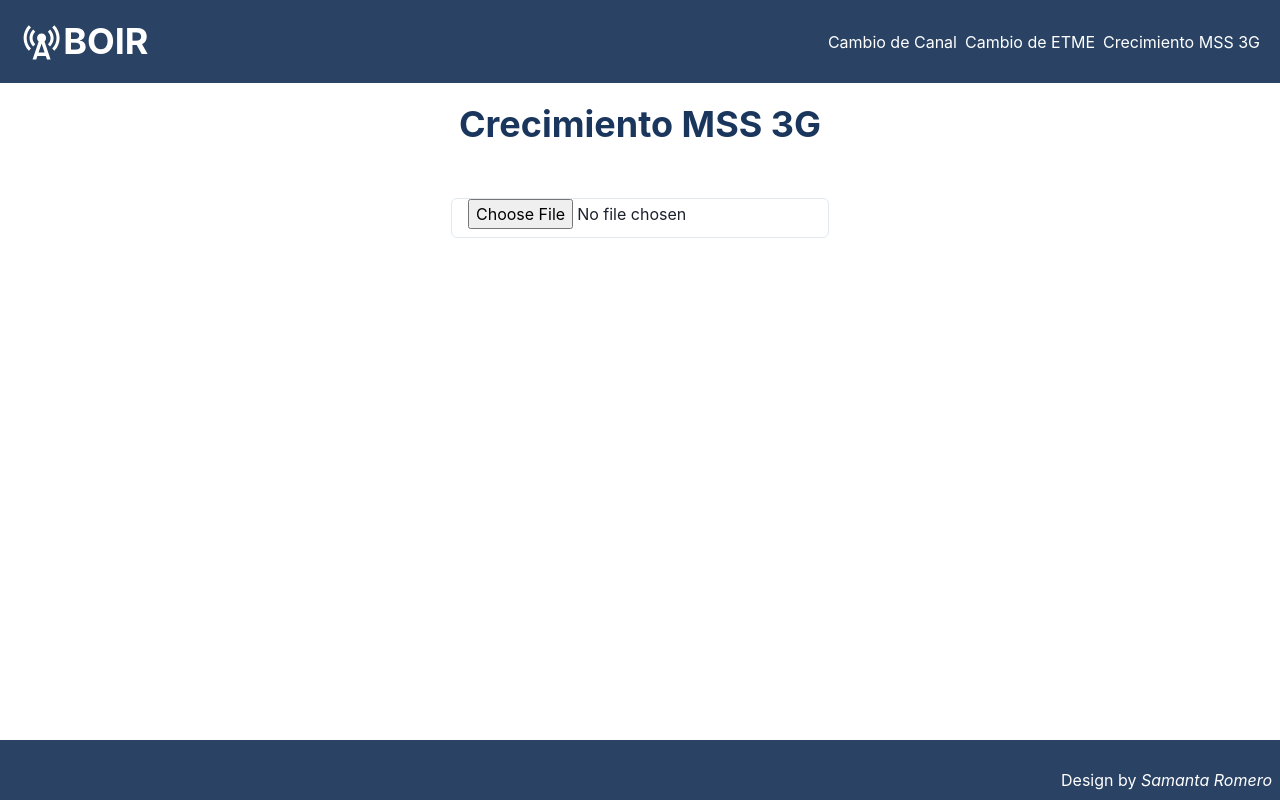
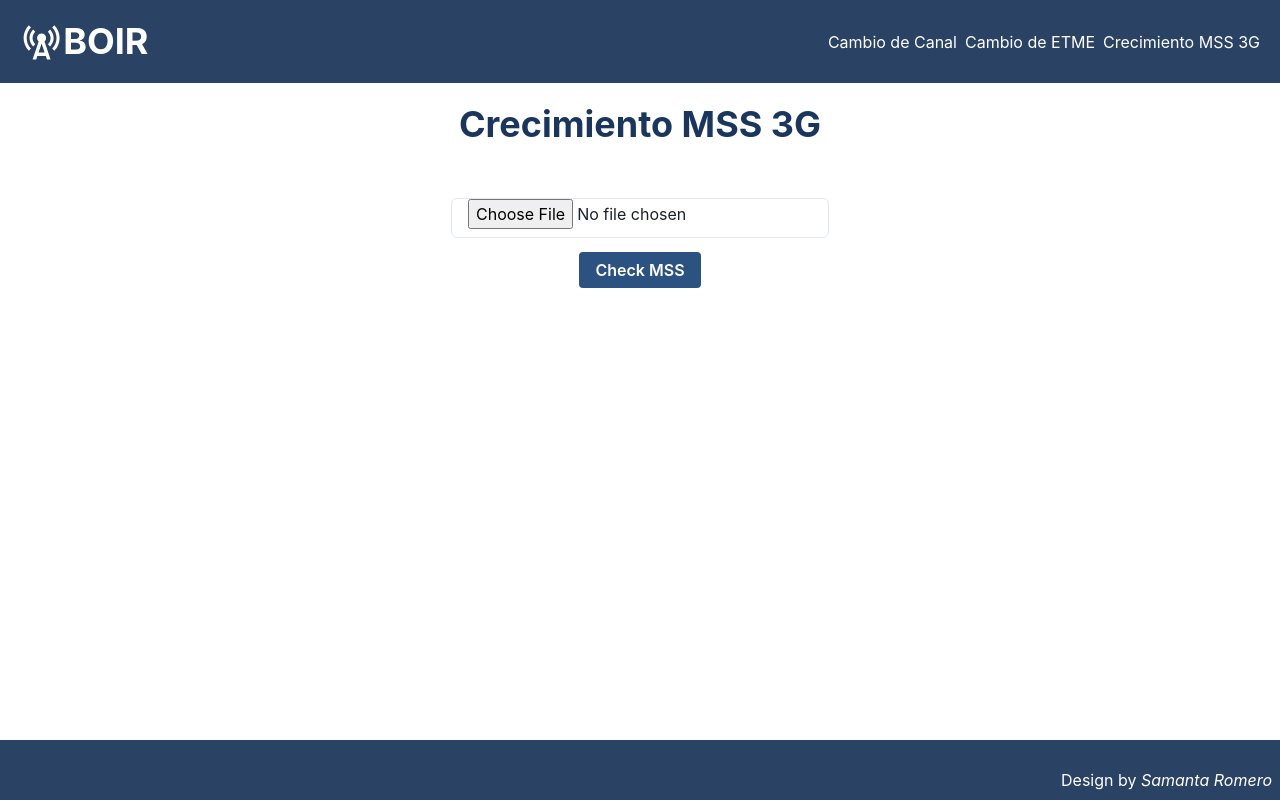
Before and after one commit to sami1793/cambio-frecuencia, a React (Vite) app: page /MSS3G in a window 1280 px wide. Built offline with nearby package versions, Linux system fonts and the light colour scheme.

Commit message:
Se agrega boton para check MSS

```diff
--- a/src/pages/MSS3G.jsx
+++ b/src/pages/MSS3G.jsx
@@ -11,6 +11,8 @@ import {
   Wrap,
   WrapItem,
   Center,
+  Button,
+  Link,
 } from "@chakra-ui/react";
 import readXlsxFile from "read-excel-file";
 import { Comand } from "../components/comand/Comand";
@@ -52,6 +54,18 @@ export const MSS3G = () => {
         <Box>
           <Input type="file" onChange={handleFileUpload} maxW="max" />
         </Box>
+        <Button
+          variant="solid"
+          bg="blue.700"
+          color="white"
+          border="2px"
+          _hover={{ bg: "white", color: "blue.700", borderColor: "blue.700" }}
+          as={Link}
+          href="https://doxplanning.com/metabase/public/dashboard/f9b71ea3-a2fd-4791-ac6d-d225fa7bddbc"
+          isExternal
+        >
+          Check MSS
+        </Button>
         {/* <InputMSS3GSection dataMSS={dataMSS} /> */}
         {dataMSS && (
           <Wrap>
```
